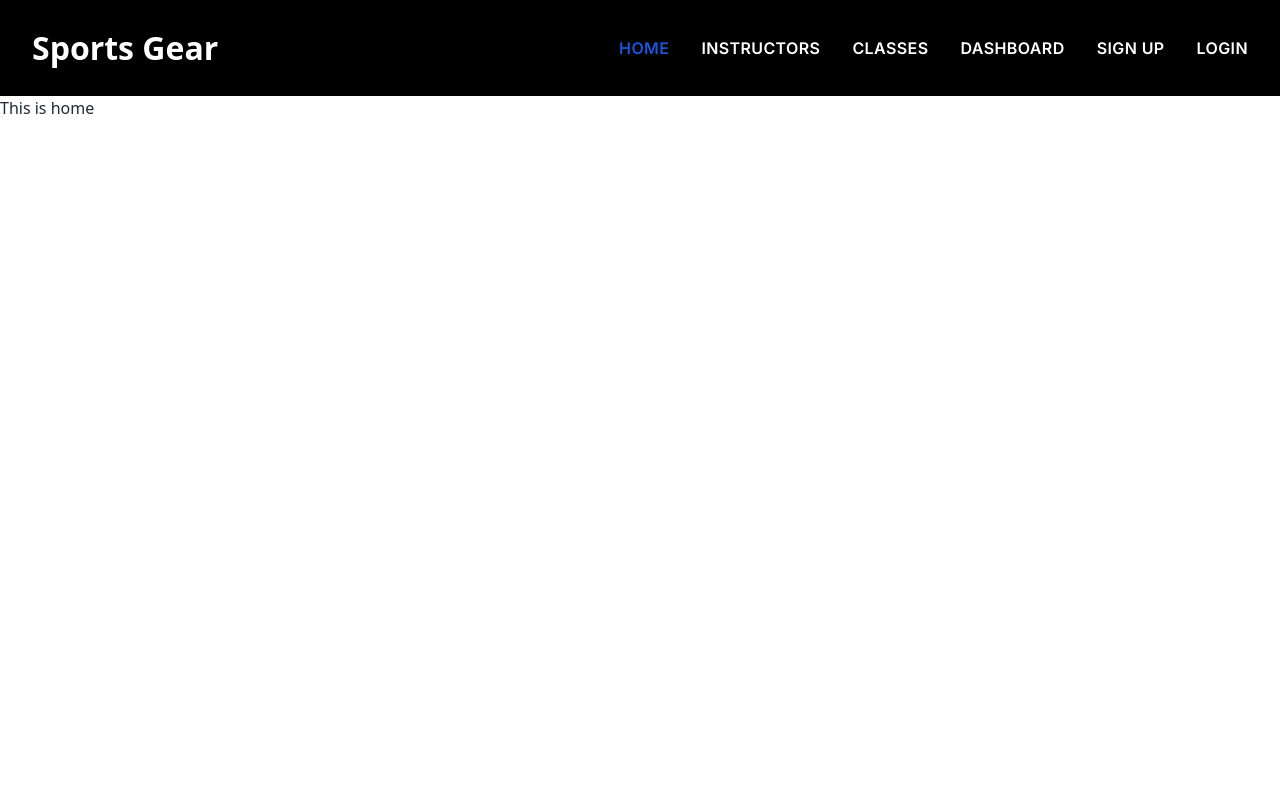
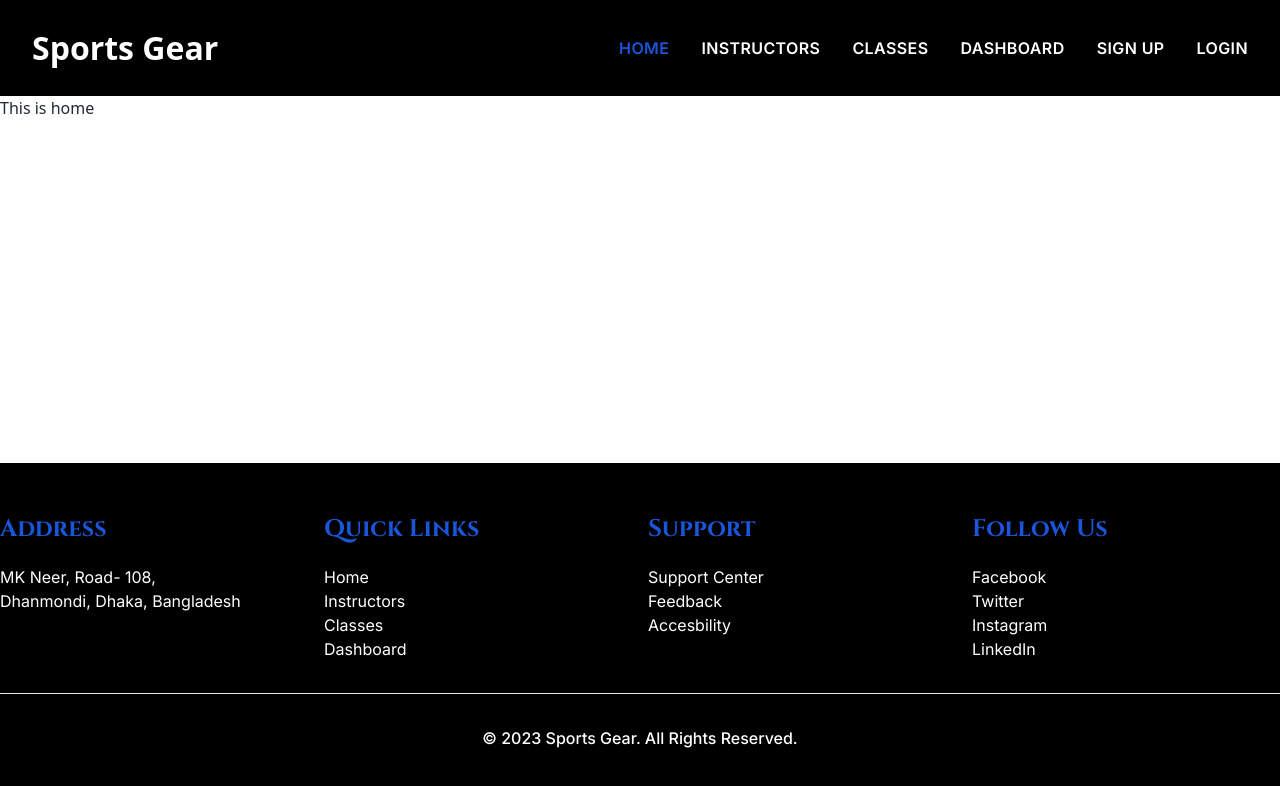
Before and after one commit to shariful10/Sports-Gear, a React (Vite) app: page / in a window 1280 px wide. Shown: the top 786 px of the page. Built offline with nearby package versions, Linux system fonts and the light colour scheme; no server answers.

Commit message:
Error Page Added

```diff
--- a/src/Layout/Main.jsx
+++ b/src/Layout/Main.jsx
@@ -1,14 +1,16 @@
-import React from 'react';
-import { Outlet } from 'react-router-dom';
-import NavBar from '../Pages/Shared/NavBar';
-import Footer from '../Pages/Shared/Footer';
+import React from "react";
+import { Outlet } from "react-router-dom";
+import NavBar from "../Pages/Shared/NavBar";
+import Footer from "../Pages/Shared/Footer";
 
 const Main = () => {
 	return (
 		<div>
 			<NavBar />
+			<div className="min-h-[calc(100vh-433.143px)]">
 				<Outlet />
-            {/* <Footer /> */}
+			</div>
+			<Footer />
 		</div>
 	);
 };
--- /dev/null
+++ b/src/Pages/ErrorPage/ErrorPage.jsx
@@ -0,0 +1,17 @@
+import React from "react";
+import { Link } from "react-router-dom";
+
+const ErrorPage = () => {
+	return (
+		<div className="my-container">
+			<img className="w-3/5 mx-auto" src="https://i.ibb.co/PDyj9jw/boltu.jpg" alt="" />
+			<div className="text-center">
+				<Link to='/'>
+					<button className="text-xl text-white bg-blue-700 hover:bg-blue-500 font-inter font-medium py-4 px-5 rounded-lg">Back to Home</button>
+				</Link>
+			</div>
+		</div>
+	);
+};
+
+export default ErrorPage;
--- a/src/Pages/Shared/Footer.jsx
+++ b/src/Pages/Shared/Footer.jsx
@@ -1,11 +1,90 @@
-import React from 'react';
+import React from "react";
+import { Link } from "react-router-dom";
 
 const Footer = () => {
-    return (
-        <div>
-            <h2>This is footer</h2>
-        </div>
-    );
+    const currentYear = new Date().getFullYear();
+
+	return (
+		<div className="bg-black">
+			<div className="my-container py-[30px] md:py-[50px]">
+				<div className="grid grid-cols-2 lg:grid-cols-4 gap-4 px-6 md:px-0">
+					<div className="">
+						<h3 className="text-2xl text-blue-700 font-cinzel font-bold mb-5">Address</h3>
+						<p className="text-[16px] font-inter text-white">MK Neer, Road- 108,</p>
+						<p className="text-[16px] font-inter text-white">
+							Dhanmondi, Dhaka, Bangladesh
+						</p>
+					</div>
+					<div className="">
+						<h3 className="text-2xl text-blue-700 font-cinzel font-bold mb-5">
+							Quick Links
+						</h3>
+						<Link to="/">
+							<p className="text-[16px] font-inter text-white hover:text-blue-700">
+								Home
+							</p>
+						</Link>
+						<Link to="/instructors">
+							<p className="text-[16px] font-inter text-white hover:text-blue-700">
+								Instructors
+							</p>
+						</Link>
+						<Link to="/classes">
+							<p className="text-[16px] font-inter text-white hover:text-blue-700">
+								Classes
+							</p>
+						</Link>
+						<Link to="/dashboard">
+							<p className="text-[16px] font-inter text-white hover:text-blue-700">
+								Dashboard
+							</p>
+						</Link>
+					</div>
+					<div className="">
+						<h3 className="text-2xl text-blue-700 font-cinzel font-bold mb-5">Support</h3>
+						<p className="text-[16px] font-inter text-white hover:text-blue-700">
+							Support Center
+						</p>
+						<p className="text-[16px] font-inter text-white hover:text-blue-700">
+							Feedback
+						</p>
+						<p className="text-[16px] font-inter text-white hover:text-blue-700">
+							Accesbility
+						</p>
+					</div>
+					<div className="">
+						<h3 className="text-2xl text-blue-700 font-cinzel font-bold mb-5">
+							Follow Us
+						</h3>
+						<Link to="https://www.facebook.com/">
+							<p className="text-[16px] font-inter text-white hover:text-blue-700">
+								Facebook
+							</p>
+						</Link>
+						<Link to="https://twitter.com">
+							<p className="text-[16px] font-inter text-white hover:text-blue-700">
+								Twitter
+							</p>
+						</Link>
+						<Link to="https://www.instagram.com/">
+							<p className="text-[16px] font-inter text-white hover:text-blue-700">
+								Instagram
+							</p>
+						</Link>
+						<Link to="https://www.linkedin.com/">
+							<p className="text-[16px] font-inter text-white hover:text-blue-700">
+								LinkedIn
+							</p>
+						</Link>
+					</div>
+				</div>
+				<hr className="my-6 border-gray-200 sm:mx-auto dark:border-gray-700 lg:my-8" />
+				<p className="text-[16px] font-medium text-white text-center font-inter">
+					© {currentYear} Sports Gear. All Rights Reserved.
+				</p>
+			</div>
+		</div>
+	);
 };
 
 export default Footer;
--- a/src/Pages/Shared/NavBar.jsx
+++ b/src/Pages/Shared/NavBar.jsx
@@ -21,30 +21,22 @@ const NavBar = () => {
 				</NavLink>
 			</li>
 			<li>
-				<NavLink
-					to="/instructors"
-					className={({ isActive }) => (isActive ? "active" : "default")}>
+				<NavLink to="/instructors" className={({ isActive }) => (isActive ? "active" : "default")}>
 					Instructors
 				</NavLink>
 			</li>
 			<li>
-				<NavLink
-					to="/classes"
-					className={({ isActive }) => (isActive ? "active" : "default")}>
+				<NavLink to="/classes" className={({ isActive }) => (isActive ? "active" : "default")}>
 					Classes
 				</NavLink>
 			</li>
 			<li>
-				<NavLink
-					to="/dashboard"
-					className={({ isActive }) => (isActive ? "active" : "default")}>
+				<NavLink to="/dashboard" className={({ isActive }) => (isActive ? "active" : "default")}>
 					Dashboard
 				</NavLink>
 			</li>
 			<li>
-				<NavLink
-					to="/signup"
-					className={({ isActive }) => (isActive ? "active" : "default")}>
+				<NavLink to="/signup" className={({ isActive }) => (isActive ? "active" : "default")}>
 					Sign Up
 				</NavLink>
 			</li>
@@ -56,9 +48,7 @@ const NavBar = () => {
 				</button>
 			) : (
 				<li>
-					<NavLink
-						to="/login"
-						className={({ isActive }) => (isActive ? "active" : "default")}>
+					<NavLink to="/login" className={({ isActive }) => (isActive ? "active" : "default")}>
 						Login
 					</NavLink>
 				</li>
@@ -69,9 +59,7 @@ const NavBar = () => {
 	const mobNavItems = (
 		<>
 			<li>
-				<NavLink
-					to="/"
-					className={({ isActive }) => (isActive ? "active" : "mobileDefault")}>
+				<NavLink to="/" className={({ isActive }) => (isActive ? "active" : "mobileDefault")}>
 					Home
 				</NavLink>
 			</li>
@@ -123,7 +111,7 @@ const NavBar = () => {
 		<div className="w-full bg-black">
 			<div className="relative flex items-center justify-between my-container px-4 lg:px-8">
 				<Link to="/">
-					<h2 className="text-2xl md:text-[32px] font-black text-white py-[16px] md:py-[32px]">
+					<h2 className="text-2xl md:text-[32px] font-black py-[16px] md:py-[32px] text-white">
 						Sports Gear
 					</h2>
 				</Link>
@@ -138,32 +126,26 @@ const NavBar = () => {
 				)}
 				{/* Mobile Navbar */}
 				<div className="lg:hidden">
-					{/* Dropdown Open Button */}
-					<button
-						aria-label="Open Menu"
-						title="Open Menu"
-						onClick={() => setIsMenuOpen(true)}>
-						<HiMenuAlt3 className="h-6 w-6 text-white hover:text-[#eefa6c] focus:text-[#eefa6c]" />
+					{/* Dropdown Open Button (Mobile) */}
+					<button aria-label="Open Menu" title="Open Menu" onClick={() => setIsMenuOpen(true)}>
+						<HiMenuAlt3 className="h-6 w-6 text-white hover:text-blue-500 focus:text-blue-500" />
 					</button>
 					{isMenuOpen && (
 						<div className="absolute top-0 left-0 w-full z-10">
 							<div className="p-4 bg-white border rounded shadow-sm">
 								<div className="flex items-center justify-between mb-4">
-									{/* Logo & Button section */}
 									<div>
 										<Link to="/" className="lg:hidden">
-											<h2 className="text-2xl font-black text-black">
-												Sports Gear
-											</h2>
+											<h2 className="text-2xl font-black text-black">Sports Gear</h2>
 										</Link>
 									</div>
-									{/* Dropdown menu close button */}
+									{/* Dropdown menu close button (Mobile) */}
 									<div>
 										<button
 											aria-label="Close Menu"
 											title="Close Menu"
 											onClick={() => setIsMenuOpen(false)}>
-											<HiOutlineX className="h-6 w-6 text-black hover:text-[#eefa6c] focus:text-[#eefa6c]" />
+											<HiOutlineX className="h-6 w-6 text-black hover:text-blue-500 focus:text-blue-500" />
 										</button>
 									</div>
 								</div>
--- a/src/Routes/router.jsx
+++ b/src/Routes/router.jsx
@@ -3,11 +3,13 @@ import Main from "../Layout/Main";
 import Home from "../Pages/Home/Home";
 import Login from "../Pages/Login/Login";
 import SignUp from "../Pages/SignUp/SignUp";
+import ErrorPage from "../Pages/ErrorPage/ErrorPage";
 
 export const router = createBrowserRouter([
 	{
 		path: "/",
 		element: <Main />,
+		errorElement: <ErrorPage />,
 		children: [
 			{
 				path: "/",
```
Lines whose indentation alone changed are shown as unchanged.
